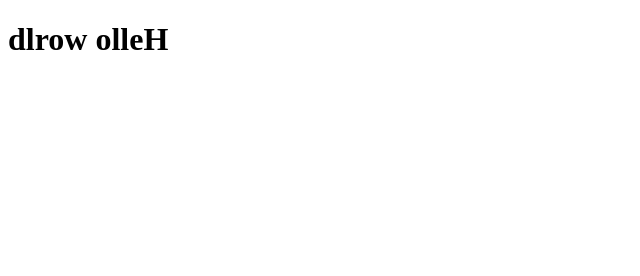
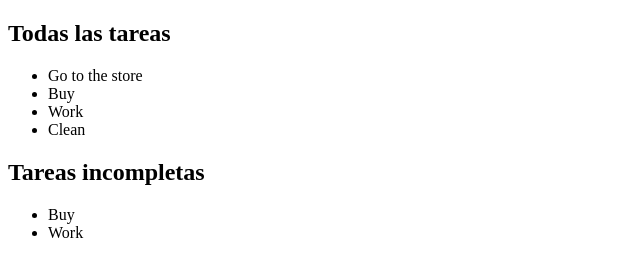
Before and after one commit to ezebsas/vue-tutorial-laracasts, a plain HTML site: page index.html in a window 1280 px wide. Shown: the whole page, without its empty margins (0-640 px from the left). Drawn offline with nearby package versions, Linux system fonts and the light colour scheme.

Commit message:
lista de tareas con computed prop

```diff
--- a/index.html
+++ b/index.html
@@ -6,7 +6,15 @@
   </head>
   <body>
     <div id="root">
-      <h1>{{reversedMessage}}</h1>
+      <h2>Todas las tareas</h2>
+      <ul>
+        <li v-for="task in tasks" v-text="task.description"></li>
+      </ul>
+
+      <h2>Tareas incompletas</h2>
+      <ul>
+        <li v-for="task in incompleteTasks" v-text="task.description"></li>
+      </ul>
     </div>
 
     <script src="https://cdn.jsdelivr.net/npm/vue@2.5.13/dist/vue.js"></script>
@@ -16,11 +24,16 @@
       var app = new Vue({
         el: '#root',
         data: {
-          message: 'Hello world'
+          tasks: [
+            {description: 'Go to the store', completed: true},
+            {description: 'Buy', completed: false},
+            {description: 'Work', completed: false},
+            {description: 'Clean', completed: true},
+          ]
         },
         computed: {
-          reversedMessage(){
-            return this.message.split('').reverse().join('');
+          incompleteTasks(){
+            return this.tasks.filter(task => !task.completed);
           }
         }
       })
```
